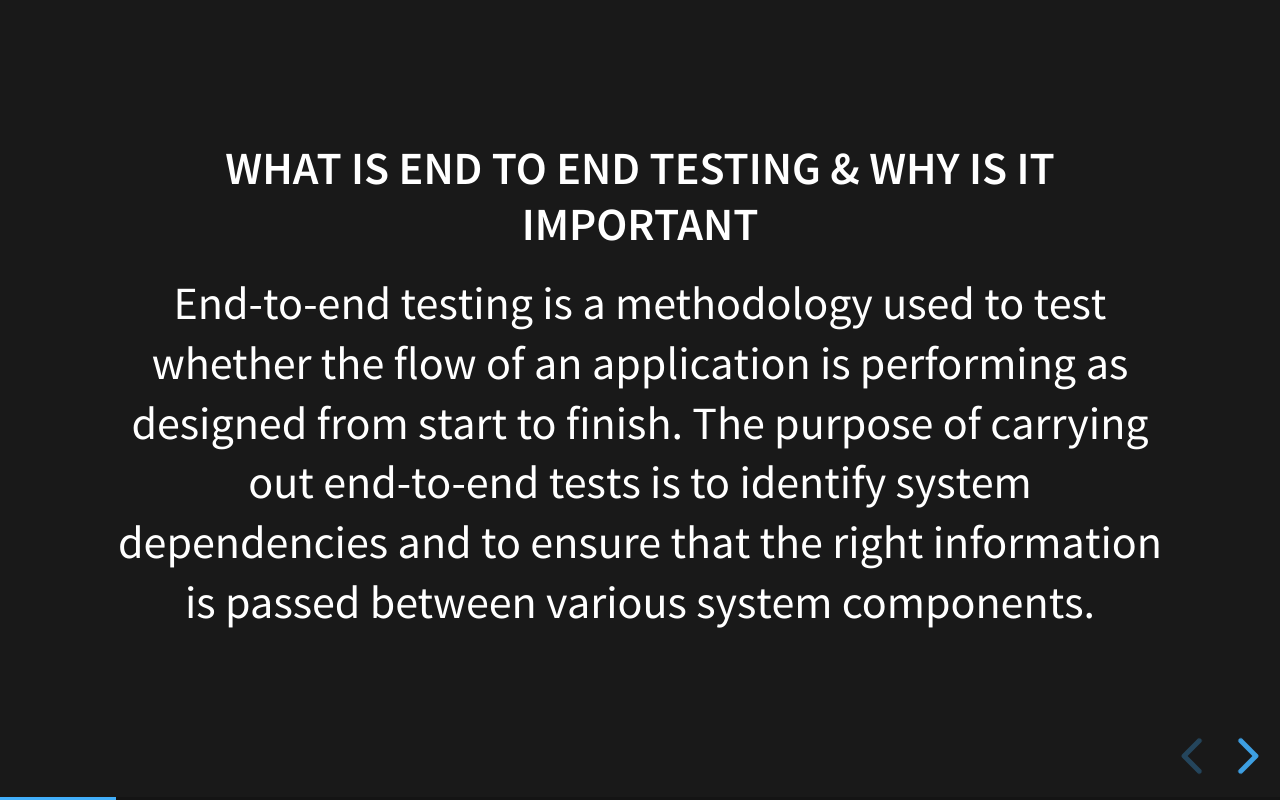
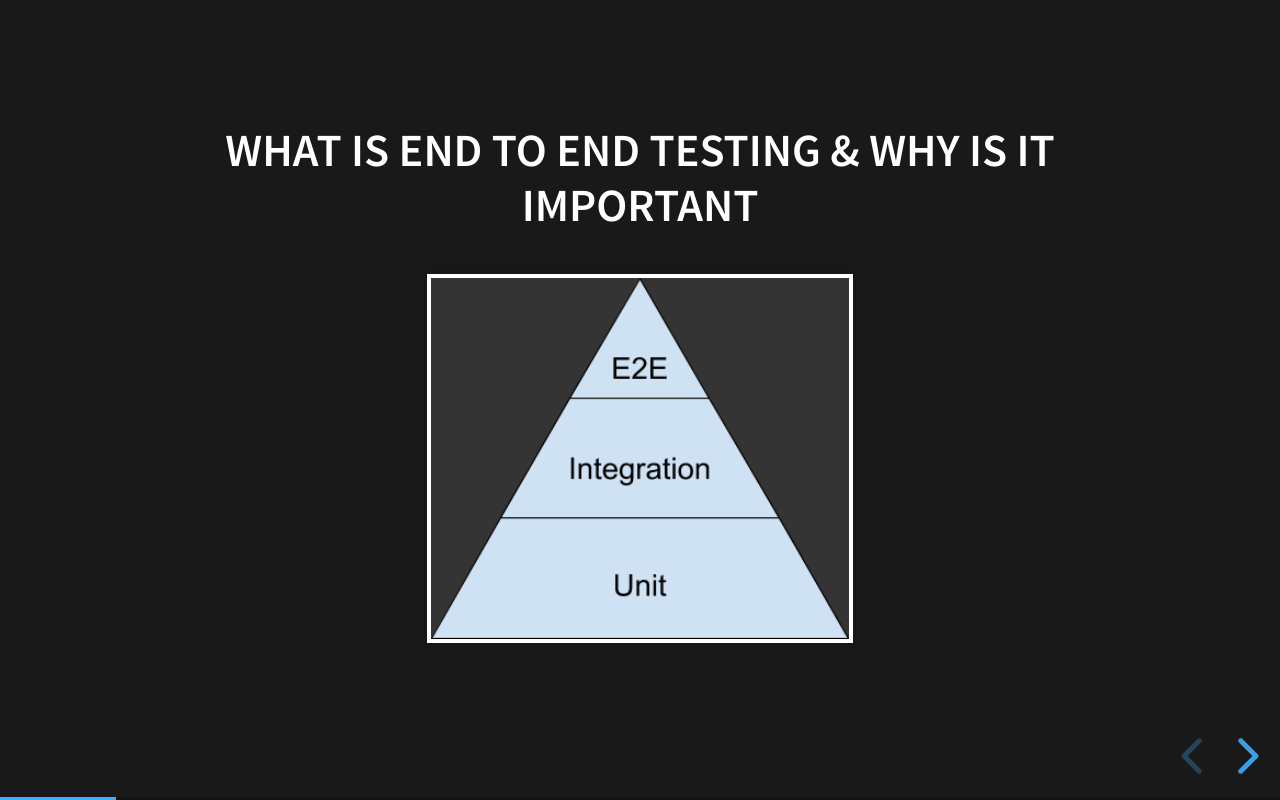
Before and after one commit to AlesiaMianitskaya/presentation, a website: page index.html in a window 1280 px wide. Both pictures are taken after a click on the button "next slide". Drawn offline with Linux system fonts and the light colour scheme.

Commit message:
fix: delete unneeded text

```diff
--- a/index.html
+++ b/index.html
@@ -33,13 +33,7 @@
         <section><h5>Puppeteer to Write End-to-End Tests</h5></section>
         <section>
           <h5>What is End to End Testing & Why is it Important</h5>
-          <p>
-            End-to-end testing is a methodology used to test whether the flow of
-            an application is performing as designed from start to finish. The
-            purpose of carrying out end-to-end tests is to identify system
-            dependencies and to ensure that the right information is passed
-            between various system components.
-          </p>
+          <img src="./css/assets/piramid.png" alt="Chrome icon" />
         </section>
         <section>
           What are Headless Chrome & Puppeteer
@@ -75,7 +69,7 @@
           </li>
         </section>
         <section>
-          More Cool Features of Puppeteer
+          <h5>More Cool Features of Puppeteer</h5>
           <ul>
             <li>Run in a Docker container or serverless environment</li>
             <li>Intercept network requests</li>
```
Also changed, not shown: css/assets/piramid.png (added), 2 other files.
